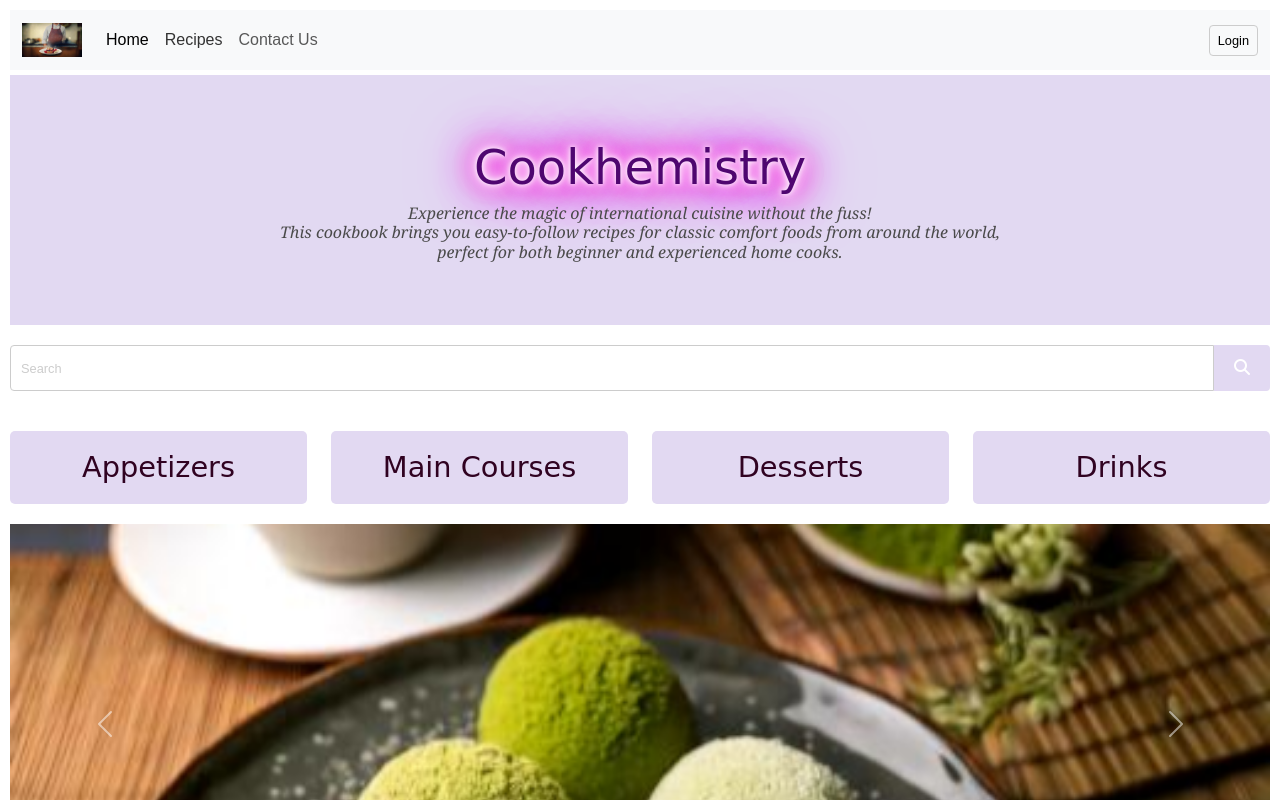
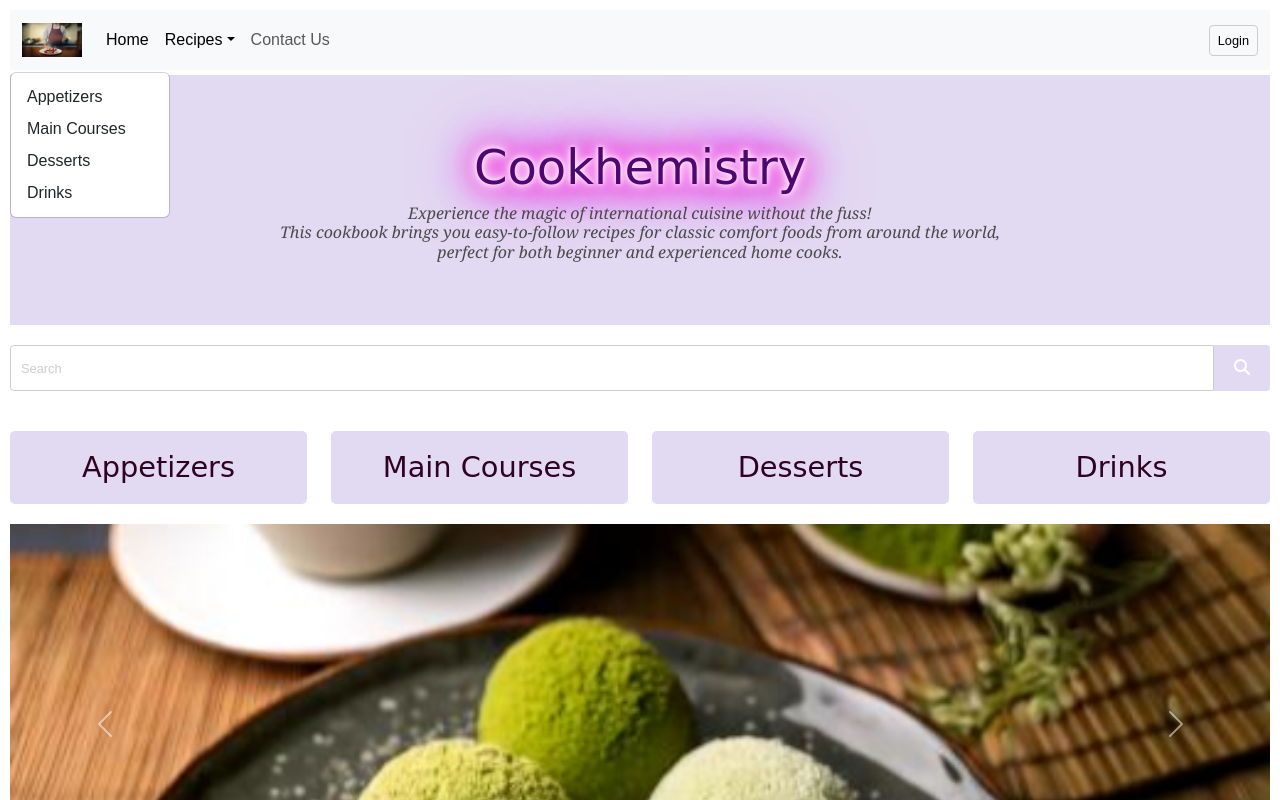
Before and after one commit to IrInAnGeLiN/cookbook.github.io, a plain HTML site: page index.html in a window 1280 px wide. Both pictures are taken after a click on the button "Recipes". Shown: the top 800 px of the page. Drawn offline with nearby package versions, Linux system fonts and the light colour scheme.

Commit message:
Update index.html

```diff
--- a/index.html
+++ b/index.html
@@ -26,7 +26,13 @@
             <div class="collapse navbar-collapse" id="navbarNavAltMarkup">
                 <div class="navbar-nav me-auto">
                     <a class="nav-link active" aria-current="page" href="index.html">Home</a>
-                    <a class="nav-link" href="#">Recipes</a>
+                    <a class="nav-link dropdown-toggle" href="#" role="button" data-bs-toggle="dropdown" aria-expanded="false">Recipes</a>
+                        <ul class="dropdown-menu">
+                            <li><a class="dropdown-item" href="appetizers.html">Appetizers</a></li>
+                            <li><a class="dropdown-item" href="maincourses.html">Main Courses</a></li>
+                            <li><a class="dropdown-item" href="desserts.html">Desserts</a></li>
+                            <li><a class="dropdown-item" href="drinks.html">Drinks</a></li>
+                        </ul>
                     <a class="nav-link" href="contactinfo.html">Contact Us</a>
                 </div>
                 <a href="login.html" class="nav-link login-button">Login</a>
```
